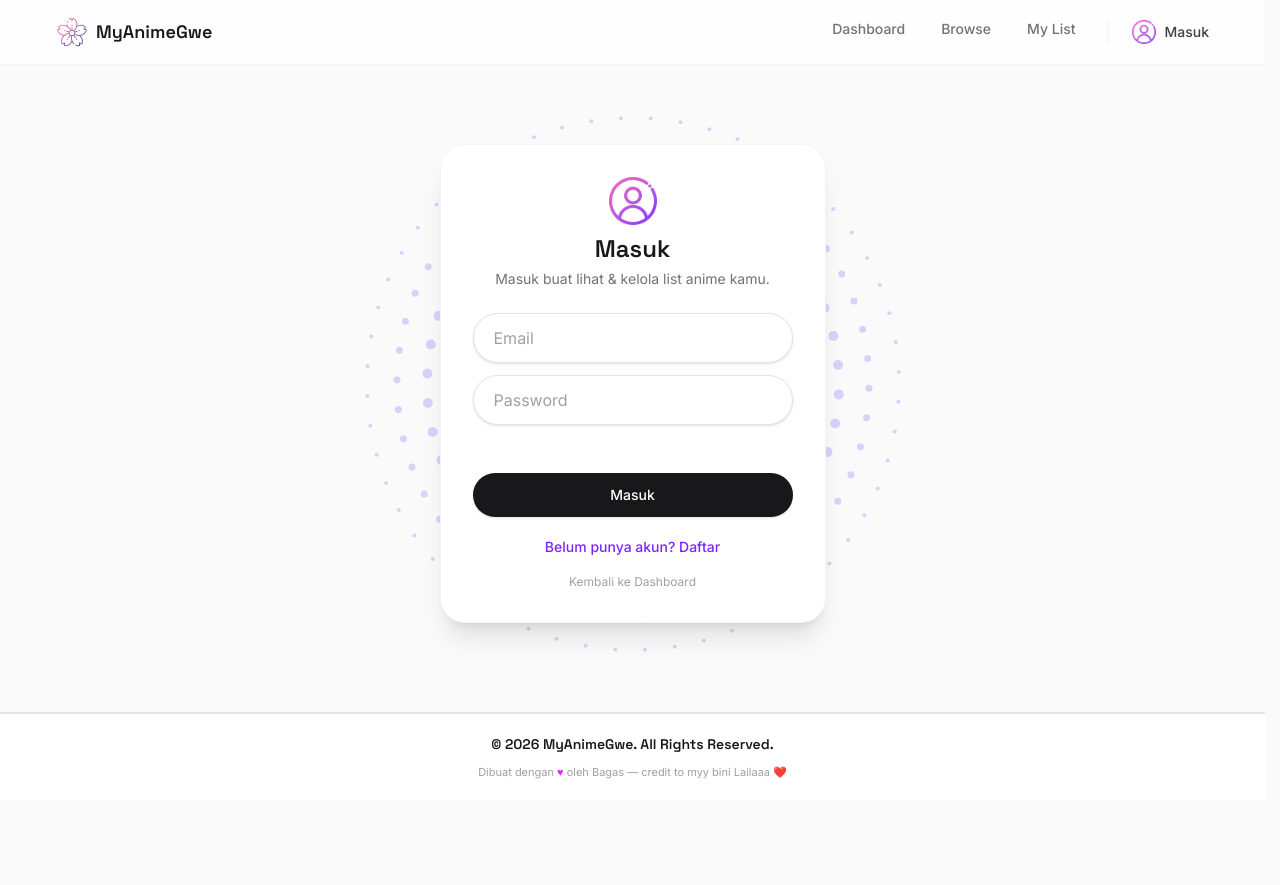
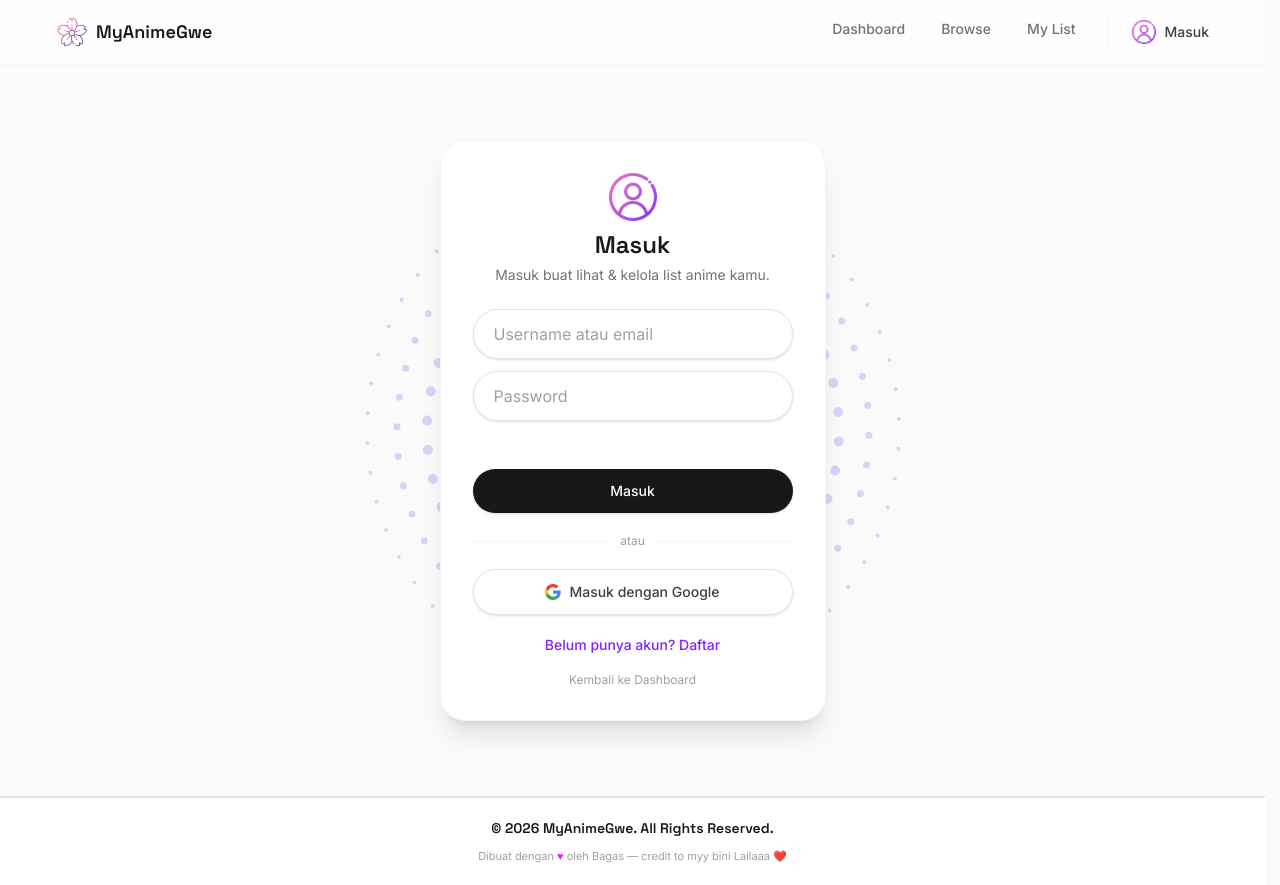
Before and after one commit to bagasstvermilion/myyAnimeGwejh, a React (Vite) app: page /login in a window 1280 px wide. Before the commit the page ends 800 px from the top, so only its background shows below. Built offline with nearby package versions, Linux system fonts and the light colour scheme; no server answers.

Commit message:
test: add google sign in test

```diff
--- a/src/pages/Login.jsx
+++ b/src/pages/Login.jsx
@@ -31,15 +31,22 @@ export default function Login() {
     setError("");
     setMessage("");
 
+    // let people type just "admin" instead of a full address — only fall
+    // back to @gmail.com when they haven't typed an "@" themselves, so
+    // "admin@jp.com" still goes through untouched
+    const finalEmail = email.includes("@")
+      ? email.trim()
+      : `${email.trim()}@gmail.com`;
+
     // fire both requests together — checking ban status doesn't depend on
     // the sign-in result, so there's no need to wait for it to fail first
     const authPromise =
       mode === "signin"
-        ? supabase.auth.signInWithPassword({ email, password })
-        : supabase.auth.signUp({ email, password });
+        ? supabase.auth.signInWithPassword({ email: finalEmail, password })
+        : supabase.auth.signUp({ email: finalEmail, password });
     const banStatusPromise =
       mode === "signin"
-        ? checkBanStatus(email)
+        ? checkBanStatus(finalEmail)
         : Promise.resolve({ banned: false });
 
     const [{ error: authError }, banStatus] = await Promise.all([
@@ -73,15 +80,24 @@ export default function Login() {
     setMessage("");
   }
 
+  async function handleGoogleSignIn() {
+    setError("");
+    const { error: oauthError } = await supabase.auth.signInWithOAuth({
+      provider: "google",
+      options: { redirectTo: `${window.location.origin}${from}` },
+    });
+    if (oauthError) setError(oauthError.message);
+  }
+
   return (
-    <div className="relative mx-auto flex max-w-[1440px] items-center justify-center overflow-hidden px-8 py-20 lg:px-14">
+    <div className="relative mx-auto flex min-h-[calc(100dvh-69px)] max-w-[1440px] items-center justify-center overflow-hidden px-4 py-6 sm:px-8 sm:py-10 lg:px-14">
       <DotDecoration />
 
-      <div className="relative z-10 w-full max-w-sm rounded-3xl bg-white p-8 shadow-xl ring-1 ring-zinc-100">
+      <div className="relative z-10 w-full max-w-sm rounded-3xl bg-white p-6 shadow-xl ring-1 ring-zinc-100 sm:p-8">
         <div className="flex flex-col items-center text-center">
           <span
             aria-hidden
-            className="h-12 w-12 bg-gradient-to-br from-pink-400 to-violet-600"
+            className="h-10 w-10 bg-gradient-to-br from-pink-400 to-violet-600 sm:h-12 sm:w-12"
             style={{
               WebkitMaskImage: `url(${userLogo})`,
               maskImage: `url(${userLogo})`,
@@ -103,15 +119,24 @@ export default function Login() {
           </p>
         </div>
 
-        <form onSubmit={handleSubmit} className="mt-6 flex flex-col gap-3">
-          <input
-            type="email"
-            required
-            placeholder="Email"
-            value={email}
-            onChange={(e) => setEmail(e.target.value)}
-            className="rounded-full border border-zinc-200 bg-white px-5 py-3 text-zinc-900 placeholder-zinc-400 shadow-sm outline-none transition focus:border-violet-400 focus:ring-2 focus:ring-violet-100"
-          />
+        <form onSubmit={handleSubmit} className="mt-4 flex flex-col gap-2 sm:mt-6 sm:gap-3">
+          <div>
+            <input
+              type="text"
+              autoCapitalize="none"
+              autoCorrect="off"
+              required
+              placeholder="Username atau email"
+              value={email}
+              onChange={(e) => setEmail(e.target.value)}
+              className="w-full rounded-full border border-zinc-200 bg-white px-4 py-2.5 text-zinc-900 placeholder-zinc-400 shadow-sm outline-none transition focus:border-violet-400 focus:ring-2 focus:ring-violet-100 sm:px-5 sm:py-3"
+            />
+            {/* {email && !email.includes("@") && (
+              <p className="mt-1 px-4 text-xs text-zinc-400">
+                Bakal masuk sebagai {email.trim()}@gmail.com
+              </p>
+            )} */}
+          </div>
           <input
             type="password"
             required
@@ -119,7 +144,7 @@ export default function Login() {
             placeholder="Password"
             value={password}
             onChange={(e) => setPassword(e.target.value)}
-            className="rounded-full border border-zinc-200 bg-white px-5 py-3 text-zinc-900 placeholder-zinc-400 shadow-sm outline-none transition focus:border-violet-400 focus:ring-2 focus:ring-violet-100"
+            className="rounded-full border border-zinc-200 bg-white px-4 py-2.5 text-zinc-900 placeholder-zinc-400 shadow-sm outline-none transition focus:border-violet-400 focus:ring-2 focus:ring-violet-100 sm:px-5 sm:py-3"
           />
 
           <div className="min-h-5 px-1">
@@ -134,7 +159,7 @@ export default function Login() {
           <button
             type="submit"
             disabled={isSubmitting}
-            className="mt-1 cursor-pointer rounded-full bg-zinc-900 px-6 py-3 text-sm font-medium text-white shadow-sm transition hover:opacity-80 disabled:cursor-not-allowed disabled:opacity-50"
+            className="mt-1 cursor-pointer rounded-full bg-zinc-900 px-6 py-2.5 text-sm font-medium text-white shadow-sm transition hover:opacity-80 disabled:cursor-not-allowed disabled:opacity-50 sm:py-3"
           >
             {isSubmitting
               ? "Memproses..."
@@ -144,10 +169,42 @@ export default function Login() {
           </button>
         </form>
 
+        <div className="my-3 flex items-center gap-3 sm:my-5">
+          <div className="h-px flex-1 bg-zinc-100" />
+          <span className="text-xs text-zinc-400">atau</span>
+          <div className="h-px flex-1 bg-zinc-100" />
+        </div>
+
+        <button
+          type="button"
+          onClick={handleGoogleSignIn}
+          className="flex w-full cursor-pointer items-center justify-center gap-2 rounded-full border border-zinc-200 bg-white px-5 py-2.5 text-sm font-medium text-zinc-700 shadow-sm transition hover:border-zinc-300 sm:py-3"
+        >
+          <svg viewBox="0 0 24 24" className="h-4 w-4" aria-hidden>
+            <path
+              fill="#4285F4"
+              d="M23.52 12.27c0-.85-.08-1.66-.22-2.45H12v4.64h6.47a5.53 5.53 0 0 1-2.4 3.63v3h3.87c2.27-2.09 3.58-5.17 3.58-8.82Z"
+            />
+            <path
+              fill="#34A853"
+              d="M12 24c3.24 0 5.96-1.07 7.94-2.91l-3.87-3c-1.08.72-2.45 1.15-4.07 1.15-3.13 0-5.78-2.11-6.73-4.96H1.28v3.09A12 12 0 0 0 12 24Z"
+            />
+            <path
+              fill="#FBBC05"
+              d="M5.27 14.28A7.2 7.2 0 0 1 4.89 12c0-.79.14-1.56.38-2.28V6.63H1.28A12 12 0 0 0 0 12c0 1.94.46 3.77 1.28 5.37l3.99-3.09Z"
+            />
+            <path
+              fill="#EA4335"
+              d="M12 4.77c1.76 0 3.35.61 4.6 1.8l3.44-3.44C17.95 1.19 15.24 0 12 0 7.31 0 3.26 2.69 1.28 6.63l3.99 3.09C6.22 6.88 8.87 4.77 12 4.77Z"
+            />
+          </svg>
+          Masuk dengan Google
+        </button>
+
         <button
           type="button"
           onClick={toggleMode}
-          className="mt-5 w-full cursor-pointer text-center text-sm font-medium text-violet-600 transition hover:opacity-70"
+          className="mt-3 w-full cursor-pointer text-center text-sm font-medium text-violet-600 transition hover:opacity-70 sm:mt-5"
         >
           {mode === "signin"
             ? "Belum punya akun? Daftar"
@@ -156,7 +213,7 @@ export default function Login() {
 
         <Link
           to="/"
-          className="mt-4 block text-center text-xs text-zinc-400 transition hover:text-zinc-600"
+          className="mt-2 block text-center text-xs text-zinc-400 transition hover:text-zinc-600 sm:mt-4"
         >
           Kembali ke Dashboard
         </Link>
```
